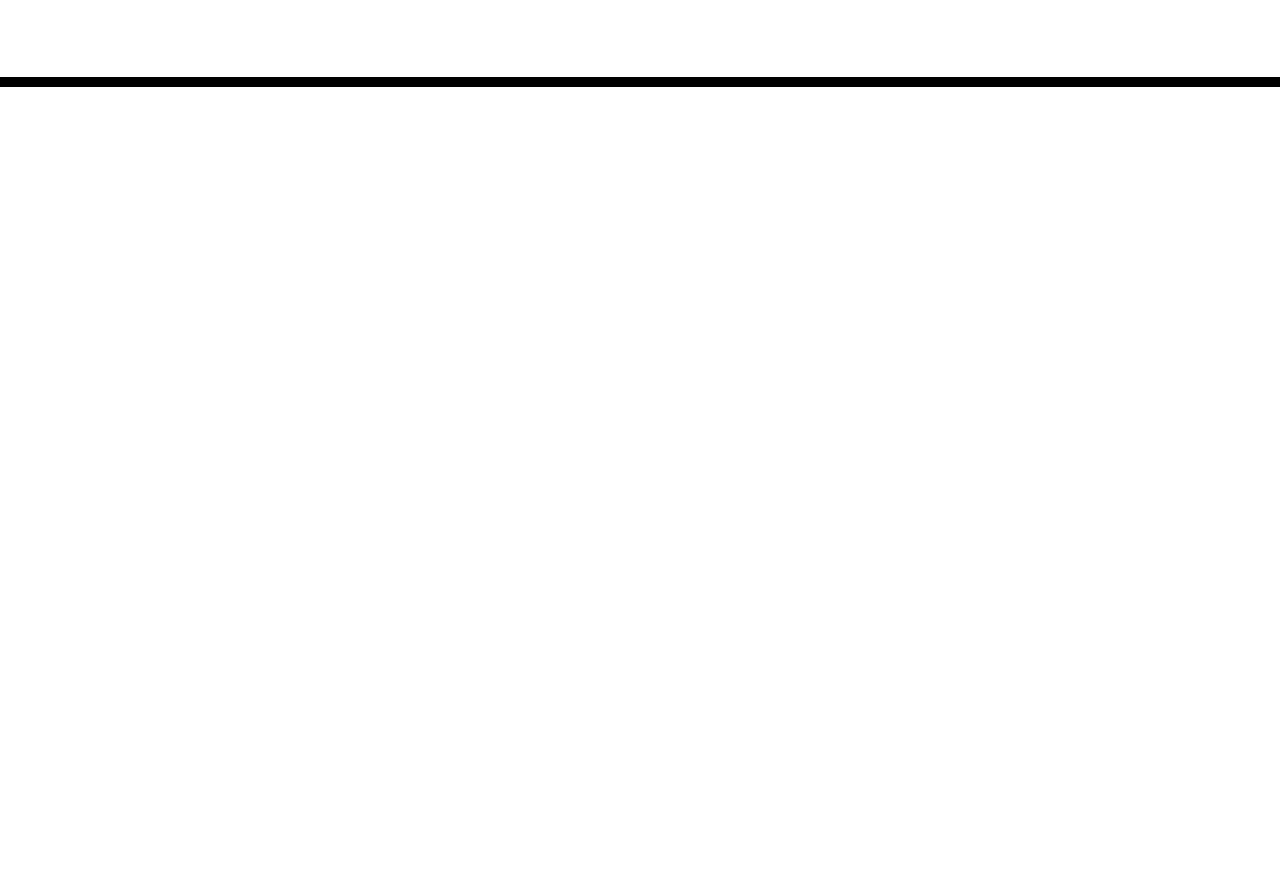
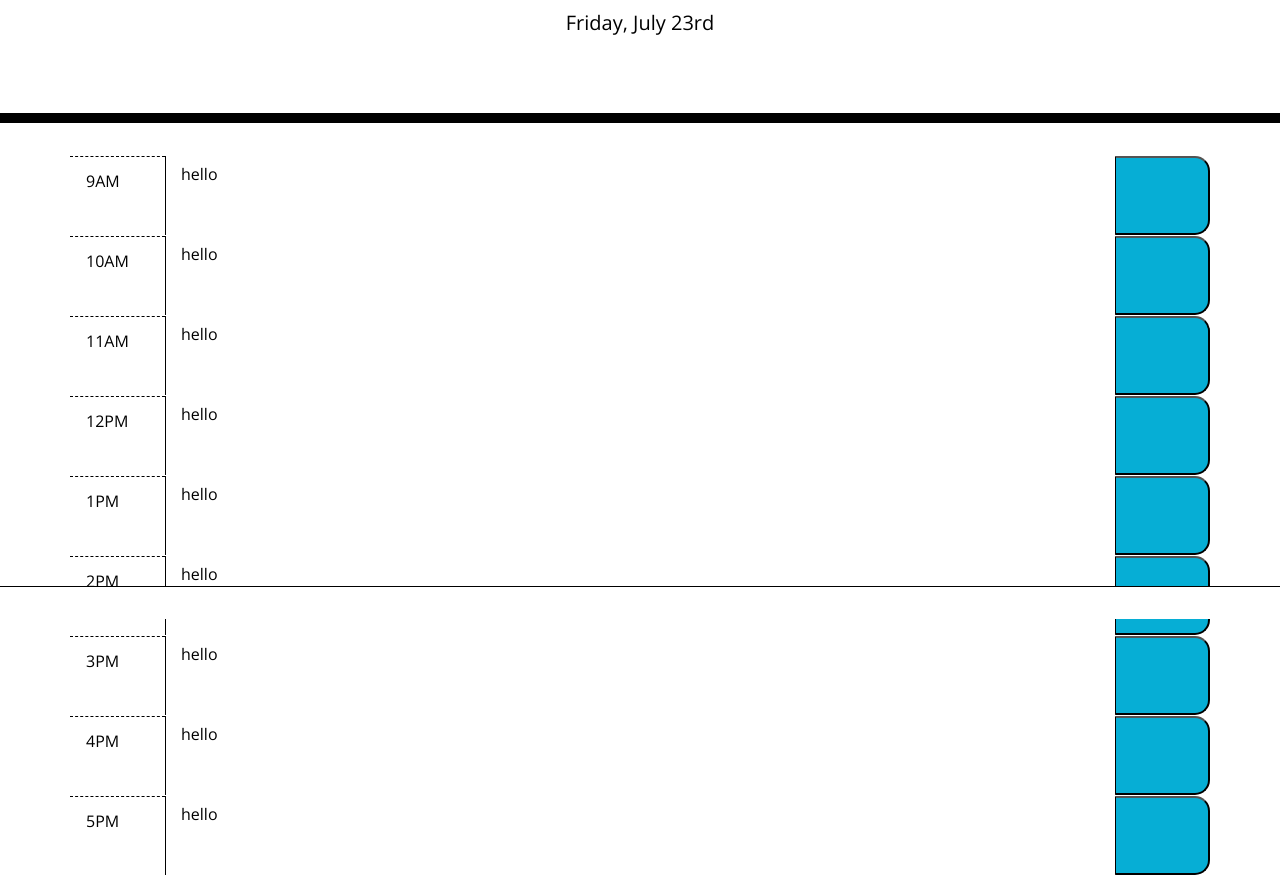
Before and after one commit to mikhaelhamoy/challenge-week-5, a plain HTML site: page index.html in a window 1280 px wide. Shown: the part 181-1056 px from the top of the page. Before the commit the page ends 800 px from the top, so only its background shows below. Drawn offline with nearby package versions, Linux system fonts and the light colour scheme; files that its build step writes are made by us from their sources; a web font is replaced by a local one.

Commit message:
initial saves

```diff
--- a/assets/css/style.css
+++ b/assets/css/style.css
@@ -11,6 +11,12 @@ textarea{
   color: #000000;
   border-left: 1px solid black;
   padding: 10px;
+}
+
+footer {
+  border-top: 1px solid black;
+  padding: 1rem;
+  background-color: white;
 }
 
 .jumbotron {
@@ -33,7 +39,7 @@ textarea{
 .row {
   white-space: pre-wrap;
   height: 80px;
-  border-top: 1px solid white;;
+  border-top: 1px solid white;
 }
 
 .hour {
--- /dev/null
+++ b/assets/js/script.js
@@ -0,0 +1 @@
+$("#currentDay").text(moment().format("dddd, MMMM Do"));
--- a/index.html
+++ b/index.html
@@ -1,7 +1,7 @@
 <!DOCTYPE html>
 <html lang="en">
   <head>
-    <meta charset="UTF-8" />
+    <meta charset="UTF-10" />
     <meta name="viewport" content="width=device-width, initial-scale=1.0" />
     <meta http-equiv="X-UA-Compatible" content="ie=edge" />
     <link
@@ -18,21 +18,71 @@
       href="https://fonts.googleapis.com/css?family=Open+Sans&display=swap"
       rel="stylesheet"
     />
-    <link rel="stylesheet" href="style.css" />
+    <link
+      rel="stylesheet"
+      href="https://cdnjs.cloudflare.com/ajax/libs/open-iconic/1.1.1/font/css/open-iconic-bootstrap.min.css"
+    />
+    <link rel="stylesheet" href="./assets/css/style.css" />
     <title>Work Day Scheduler</title>
   </head>
 
   <body>
     <header class="jumbotron">
       <h1 class="display-3">Work Day Scheduler</h1>
-      <p class="lead">A simple calendar app for scheduling your work day</p>
-      <p id="currentDay" class="lead"></p>
+      <p class="lead descripttion">A simple calendar app for scheduling your work day</p>
+      <p id="currentDay" class="lead time-block"></p>
     </header>
     <div class="container">
       <!-- Timeblocks go here -->
+      <div class="row">
+        <div class="col-1 hour pt-3 pl-3"><div class="float-left">9AM</div></div>
+        <textarea class="col-10">hello</textarea>
+        <button class="col-1 saveBtn"><i class="oi oi-hard-drive"></i></button>
+      </div>
+      <div class="row">
+        <div class="col-1 hour pt-3 pl-3"><div class="float-left">10AM</div></div>
+        <textarea class="col-10">hello</textarea>
+        <button class="col-1 saveBtn"><i class="oi oi-hard-drive"></i></button>
+      </div>
+      <div class="row">
+        <div class="col-1 hour pt-3 pl-3"><div class="float-left">11AM</div></div>
+        <textarea class="col-10">hello</textarea>
+        <button class="col-1 saveBtn"><i class="oi oi-hard-drive"></i></button>
+      </div>
+      <div class="row">
+        <div class="col-1 hour pt-3 pl-3"><div class="float-left">12PM</div></div>
+        <textarea class="col-10">hello</textarea>
+        <button class="col-1 saveBtn"><i class="oi oi-hard-drive"></i></button>
+      </div>
+      <div class="row">
+        <div class="col-1 hour pt-3 pl-3"><div class="float-left">1PM</div></div>
+        <textarea class="col-10">hello</textarea>
+        <button class="col-1 saveBtn"><i class="oi oi-hard-drive"></i></button>
+      </div>
+      <div class="row">
+        <div class="col-1 hour pt-3 pl-3"><div class="float-left">2PM</div></div>
+        <textarea class="col-10">hello</textarea>
+        <button class="col-1 saveBtn"><i class="oi oi-hard-drive"></i></button>
+      </div>
+      <div class="row">
+        <div class="col-1 hour pt-3 pl-3"><div class="float-left">3PM</div></div>
+        <textarea class="col-10">hello</textarea>
+        <button class="col-1 saveBtn"><i class="oi oi-hard-drive"></i></button>
+      </div>
+      <div class="row">
+        <div class="col-1 hour pt-3 pl-3"><div class="float-left">4PM</div></div>
+        <textarea class="col-10">hello</textarea>
+        <button class="col-1 saveBtn"><i class="oi oi-hard-drive"></i></button>
+      </div>
+      <div class="row">
+        <div class="col-1 hour pt-3 pl-3"><div class="float-left">5PM</div></div>
+        <textarea class="col-10">hello</textarea>
+        <button class="col-1 saveBtn"><i class="oi oi-hard-drive"></i></button>
+      </div>
     </div>
-
+    <footer class="fixed-bottom"></footer>
     <script src="https://code.jquery.com/jquery-3.4.1.min.js"></script>
     <script src="https://cdnjs.cloudflare.com/ajax/libs/moment.js/2.24.0/moment.min.js"></script>
+    <script src="./assets/js/script.js"></script>
   </body>
 </html>
```
